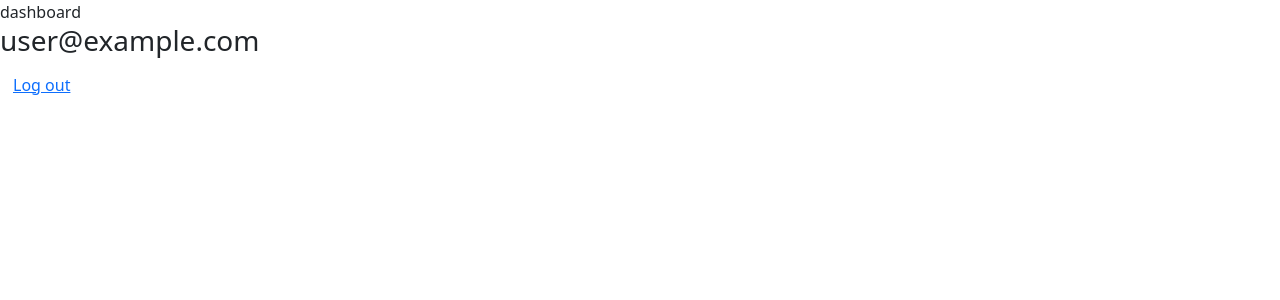
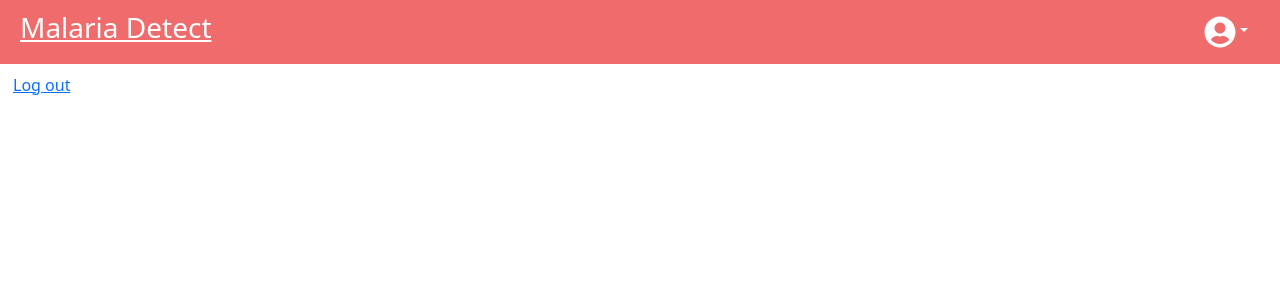
Before and after one commit to valamuri2020/Blood-Detect, a React (Create React App) app in the folder blood-detect/: page / in a window 1280 px wide. Shown: the top 300 px of the page. Built offline with nearby package versions, Linux system fonts and the light colour scheme; no server answers; sample sign-in values are in the browser's storage.

Commit message:
navbar initialized

```diff
--- a/blood-detect/src/components/dashboard/dashboard.jsx
+++ b/blood-detect/src/components/dashboard/dashboard.jsx
@@ -2,6 +2,7 @@ import React, {useState} from 'react'
 import { useAuth } from  "../../contexts/AuthContext"
 import { Button } from 'react-bootstrap'
 import { Link, useHistory } from 'react-router-dom'
+import { Navbar } from '../navbar/navbar'
 
 export const Dashboard = () => {
     const { currentUser, logout } = useAuth()
@@ -18,6 +19,7 @@ export const Dashboard = () => {
     }
     return (
         <>
+            <Navbar />
            dashboard
            <h3>
            {currentUser.email}
--- /dev/null
+++ b/blood-detect/src/components/navbar/navbar.jsx
@@ -0,0 +1,45 @@
+import React, { useState } from "react";
+import { useHistory } from "react-router-dom";
+import { useAuth } from "../../contexts/AuthContext.js";
+
+import { FaUserCircle } from "react-icons/fa";
+import { Alert, Dropdown } from "react-bootstrap";
+import { Container, Title } from "./navbarStyles";
+
+export const Navbar = (props) => {
+  const [error, setError] = useState("");
+  const { logout, currentUser } = useAuth();
+  const history = useHistory();
+
+  const { displayName, email } = currentUser;
+
+  const handleLogOut = async () => {
+    setError("");
+    try {
+      await logout();
+      history.push("/signin");
+    } catch (err) {
+      console.log(err);
+    }
+  };
+  return (
+    <Container>
+      <Title>
+        <a href='/'>Malaria Detect</a>
+      </Title>
+      {error && <Alert variant="warning">{error}</Alert>}
+      <div>
+        <Dropdown>
+          <Dropdown.Toggle variant="danger" style={{backgroundColor:'#f06b6b', border: 'none'}}>
+            <FaUserCircle style={{ fontSize: "2em" }} />
+          </Dropdown.Toggle>
+          <Dropdown.Menu>
+            {/* display name of user if found, else show email */}
+            <Dropdown.Header>{displayName ?? email}</Dropdown.Header>
+            <Dropdown.Item onClick={handleLogOut}>Sign Out</Dropdown.Item>
+          </Dropdown.Menu>
+        </Dropdown>
+      </div>
+    </Container>
+  );
+}
--- /dev/null
+++ b/blood-detect/src/components/navbar/navbarStyles.jsx
@@ -0,0 +1,20 @@
+import styled from "styled-components";
+
+export const Container = styled.div`
+  position: fixed;
+  top: 0;
+  width: 100%;
+  padding: 10px 20px;
+  color: white;
+  background-color: #f06b6b;
+  display: flex;
+  justify-content: space-between;
+  align-items: center;
+  z-index:2;
+`;
+
+export const Title = styled.h3`
+  a {
+    color:white;
+  }
+`
```
